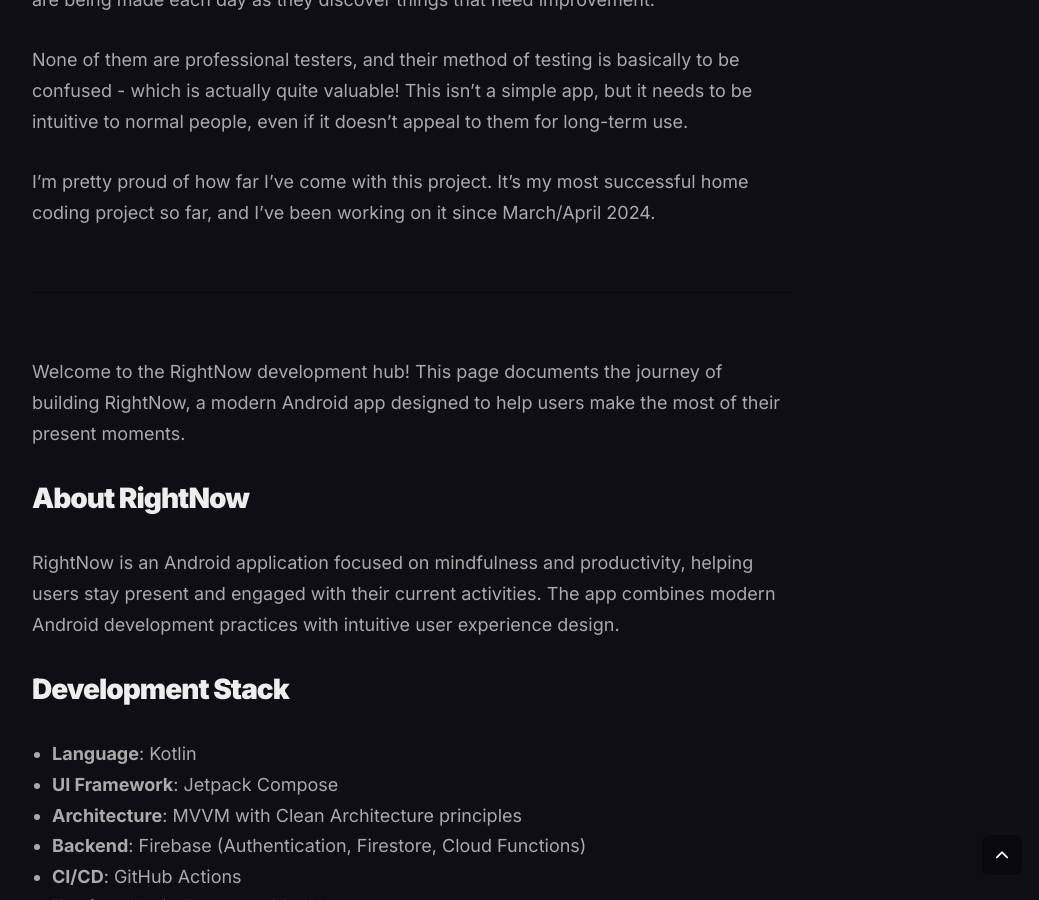
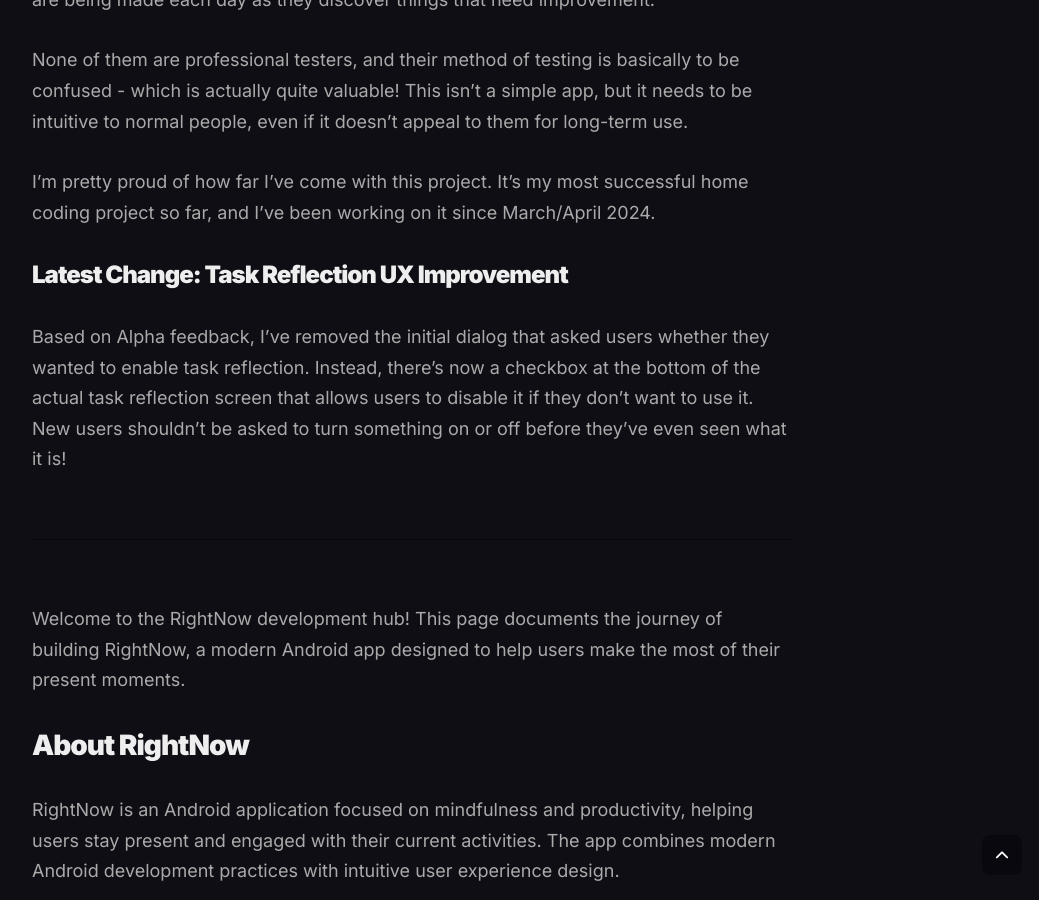
Before and after one commit to Aeropher/aeropher.github.io, a Jekyll site: the page built from _pages/rightnow.md, in a window 1280 px wide and 900 px high, scrolled down 922 px. Shown: the whole window, without its empty margins (228-1267 px from the left). Built offline with Jekyll 4.4.1, drawn with Linux system fonts in a browser that asks for light colours.

Commit message:
Update RightNow page: improve task reflection UX by replacing initial dialog with a checkbox based on Alpha feedback

```diff
--- a/_pages/rightnow.md
+++ b/_pages/rightnow.md
@@ -14,6 +14,10 @@
 None of them are professional testers, and their method of testing is basically to be confused - which is actually quite valuable! This isn't a simple app, but it needs to be intuitive to normal people, even if it doesn't appeal to them for long-term use.
 
 I'm pretty proud of how far I've come with this project. It's my most successful home coding project so far, and I've been working on it since March/April 2024.
+
+### Latest Change: Task Reflection UX Improvement
+
+Based on Alpha feedback, I've removed the initial dialog that asked users whether they wanted to enable task reflection. Instead, there's now a checkbox at the bottom of the actual task reflection screen that allows users to disable it if they don't want to use it. New users shouldn't be asked to turn something on or off before they've even seen what it is!
 
 ---
 
```
